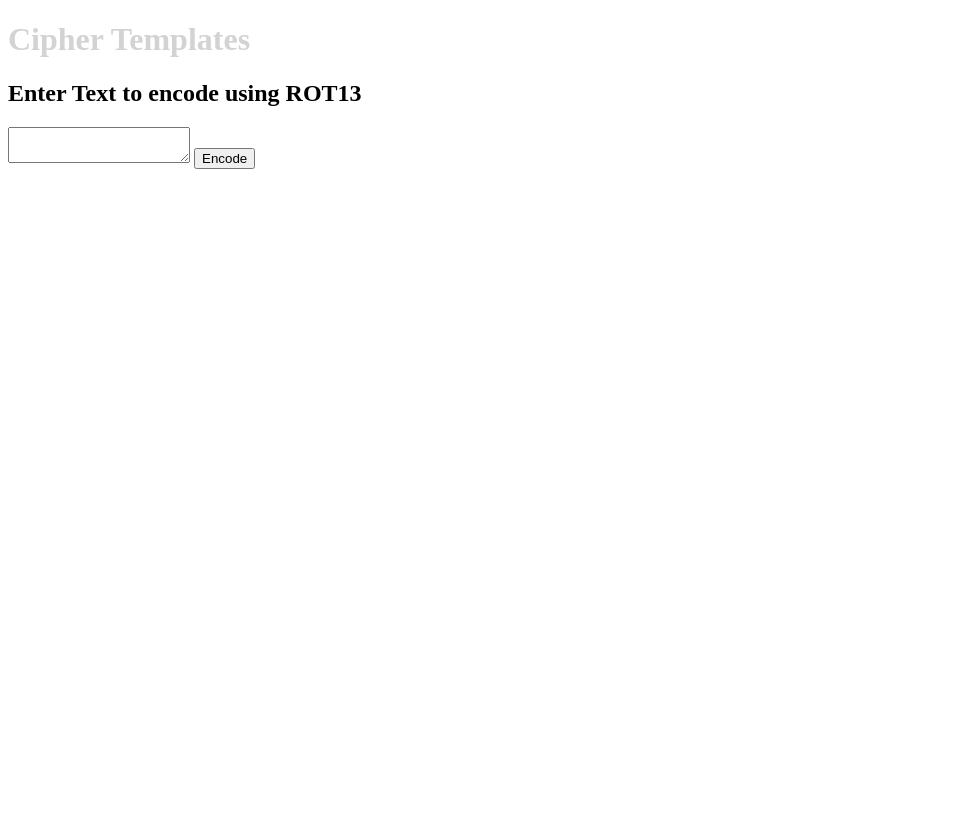
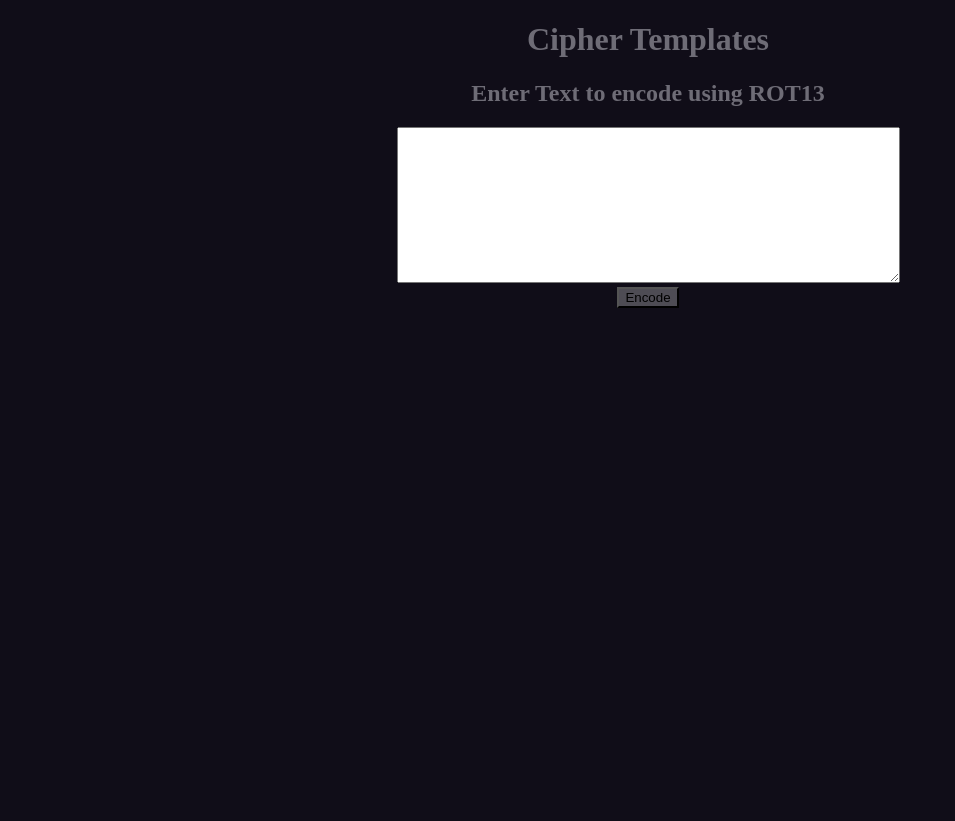
Before and after one commit to dtow1/googappengpractice, a Python web app: template rot13/jboyerrot13/templates/rotinput.html in a window 1280 px wide. Shown: the whole page, without its empty margins (0-955 px from the left). Before the commit the page ends 169 px from the top, so only its background shows below. Run offline with Jinja, Linux system fonts and the light colour scheme; the template is opened without the code that fills it, so the values that code supplies are empty.

Commit message:
added some very basic formatting to improve the look slightly

```diff
--- a/rot13/jboyerrot13/stylesheets/base.css
+++ b/rot13/jboyerrot13/stylesheets/base.css
@@ -1,5 +1,21 @@
-
+html,
+body {
+    width: 100%;
+    height: 100%;
+    background-color: #100d18;
+    color: #6e6c76;
+}
 
 #title {
-    color: lightgrey;
+    text-align: center;
 }
+
+#content {
+    width: 60%;
+    margin: 0 auto;
+    text-align: center;
+}
+
+button {
+    background-color: #4e4c54;
+}
--- a/rot13/jboyerrot13/templates/rotinput.html
+++ b/rot13/jboyerrot13/templates/rotinput.html
@@ -4,7 +4,8 @@
 
 <form>
     <h2>Enter Text to encode using ROT13</h2>
-    <textarea name="text" id="text"></textarea>
+    <textarea name="text" id="text" rows="10" cols="60"></textarea>
+    <br>
     <button>Encode</button>
 </form>
 
```
